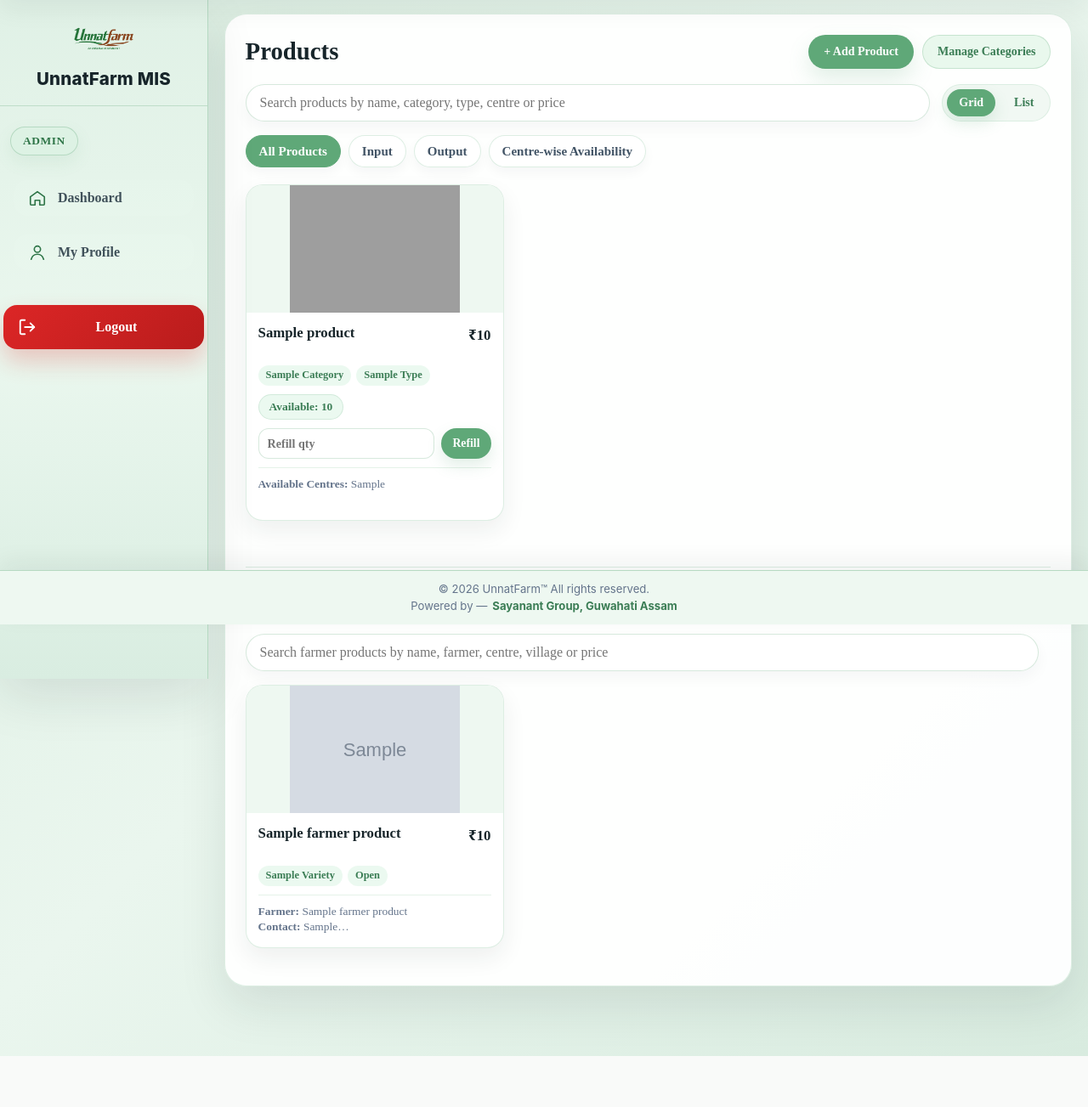
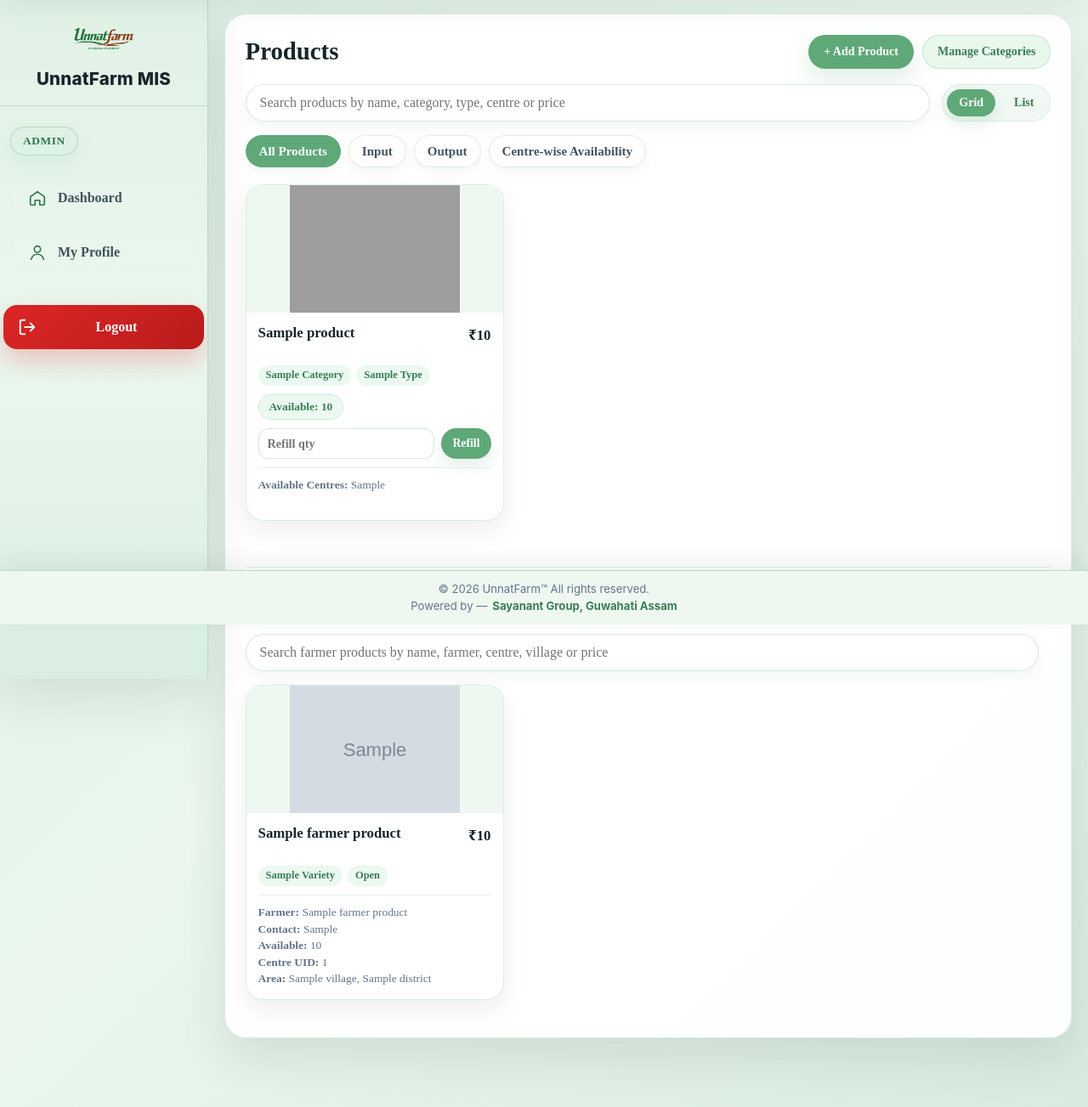
Before and after one commit to rahulbaruah098/Unnat-Farm, a Flask app: page /admin/products in a window 1280 px wide. Shown: the part 65-1368 px from the top of the page at 85% size. Before the commit the page ends 1308 px from the top, so only its background shows below. Run offline with Flask 3, Linux system fonts and the light colour scheme; the visitor is signed in with stand-in values (Sample User, id 1); grey boxes marked "Sample" are stand-in pictures; a database or web service that is not in the repository returns one stand-in record (values such as "Sample title"); grey boxes are pictures that could not be loaded.

Commit message:
Fix farmer product details display in product list

```diff
--- a/app/templates/admin/product_list.html
+++ b/app/templates/admin/product_list.html
@@ -363,12 +363,9 @@
     border-top:1px solid rgba(220,238,226,.75);
     color:#64748B;
     font-size:.84rem;
-    line-height:1.35;
+    line-height:1.45;
     min-height:48px;
-    display:-webkit-box;
-    -webkit-line-clamp:2;
-    -webkit-box-orient:vertical;
-    overflow:hidden;
+    overflow:visible;
 }
 
 /* LIST VIEW */
```
